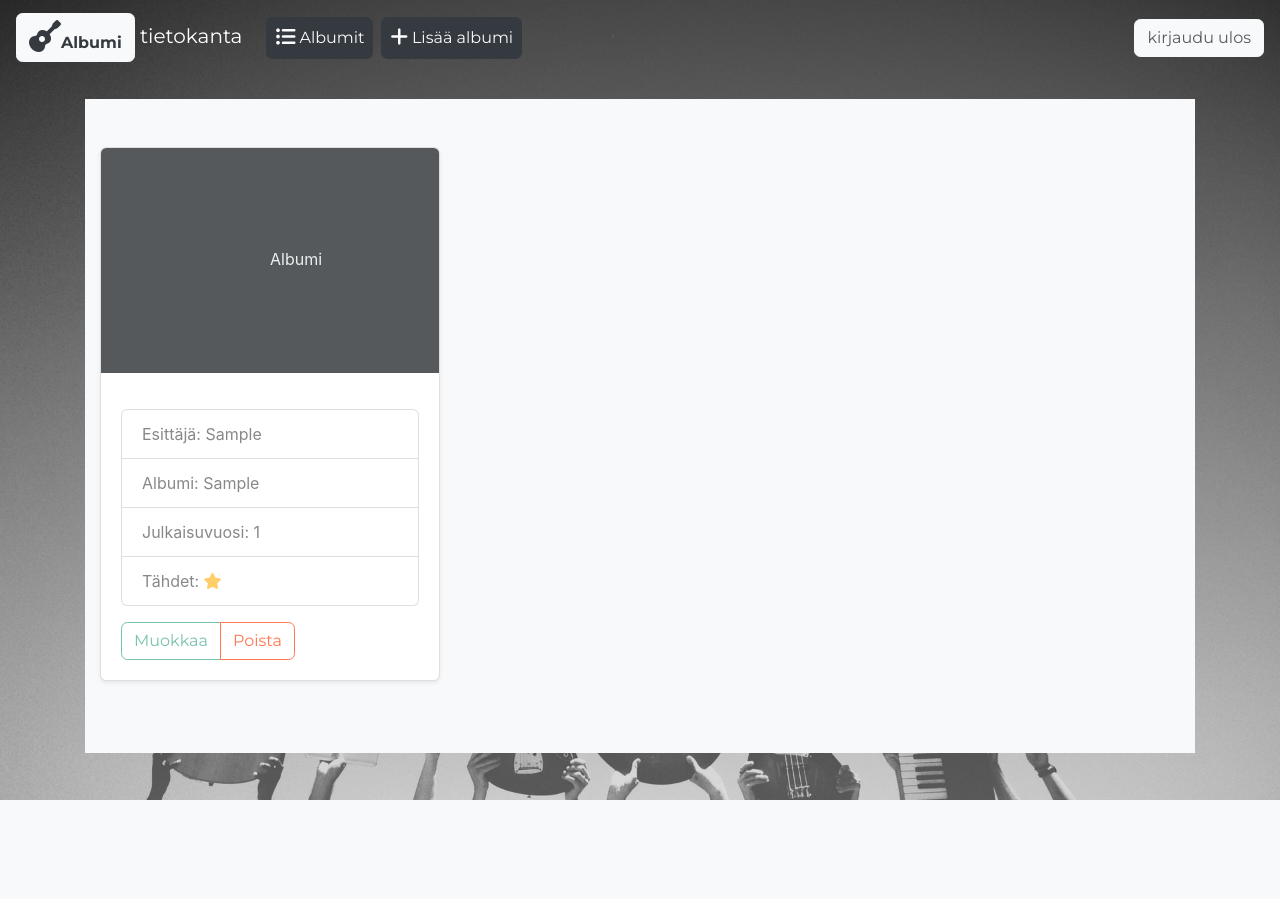
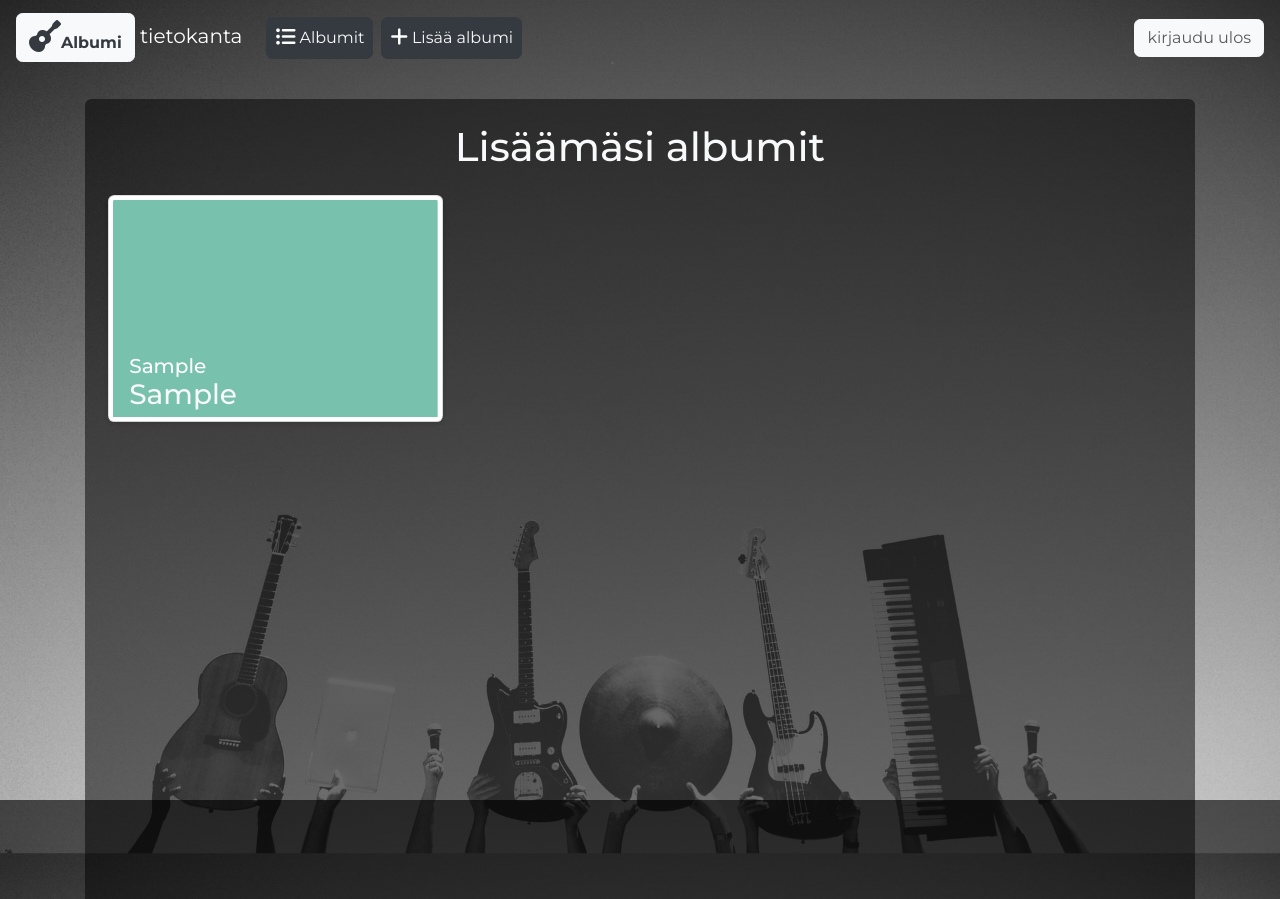
Before and after one commit to anttiromppanen/albumi_tietokanta, a Flask app: page /albums in a window 1280 px wide. Before the commit the page ends 800 px from the top, so only its background shows below. Run offline with Flask 2, Linux system fonts and the light colour scheme; a user stored in the database is signed in; tables that the repository leaves empty hold one stand-in row (values such as "Sample post"); some libraries are stand-ins or nearby versions.

Commit message:
albumien listaus v2

```diff
--- a/application/static/layout.css
+++ b/application/static/layout.css
@@ -14,3 +14,12 @@ body, html {
 .form-bg {
 	background-color: rgba(0, 0, 0, 0.3);
 }
+
+.albumit-bg {
+  background-color: rgba(0, 0, 0, 0.5);
+  min-height: 100vh;
+}
+
+.card-height {
+  height: 225px;
+}
--- a/application/templates/albums/list.html
+++ b/application/templates/albums/list.html
@@ -1,12 +1,14 @@
 {% extends "layout.html" %} {% block body %}
-<div class="album py-5 bg-light">
+<div class="album py-4 pl-2 pr-2 albumit-bg rounded-top">
   <div class="container">
+    <h1 class="text-center text-light mb-4">Lisäämäsi albumit</h1>
     <div class="row">
       {% for album in albums %}
       <div class="col-md-4">
         <div class="card mb-4 shadow-sm">
-          <svg
-            class="bd-placeholder-img card-img-top"
+          <a href="#{{ album.esittajat_albumit_id }}" data-toggle="collapse">
+            <svg
+            class="bd-placeholder-img card-img-top p-1 shadow-sm"
             width="100%"
             height="225"
             xmlns="http://www.w3.org/2000/svg"
@@ -15,36 +17,38 @@
             role="img"
             aria-label="Placeholder: Thumbnail"
           >
-            <title>Albumi</title>
-            <rect width="100%" height="100%" fill="#55595c"></rect>
-            <text x="50%" y="50%" fill="#eceeef" dy=".3em">Albumi</text>
-          </svg>
-          <div class="card-body">
-            <p class="card-text">
+              <title>{{ album.albumi }}</title>
+              <rect width="100%" height="100%" fill="#78C2AD"></rect>
+              <text class="h3" x="5%" y="90%" fill="#f8f9fa" dy=".3em">{{ album.albumi}}
+                <tspan class="h5" x="5%" y="77%" fill="#FFF" dy=".3em">{{ album.esittaja }}</tspan>
+              </text>
+            </svg>
+          </a>
+          <div id={{ album.esittajat_albumit_id }} class="card-body collapse pt-0 pr-1 pb-1 pl-1">
+            <p class="card-text d-none">
               <ul class="list-group">
-                <li class="list-group-item">
-                  Esittäjä: {{ album.esittaja }}
+                <li class="list-group-item rounded-0">
+                  <span class="text-dark">Esittäjä:</span> {{ album.esittaja }}
                 </li>
                 <li class="list-group-item">
-                  Albumi: {{ album.albumi }}
+                  <span class="text-dark">Albumi:</span> {{ album.albumi }}
                 </li>
                 <li class="list-group-item">
-                  Julkaisuvuosi: {{ album.julkaisuvuosi }}
+                  <span class="text-dark">Julkaisuvuosi:</span> {{ album.julkaisuvuosi }}
                 </li>
-                <li class="list-group-item">
-                  Tähdet:
+                <li class="list-group-item rounded-0">
                   {% for i in range(0, album.tahtien_maara) %}
                     <i class="fas fa-star text-warning"></i>
                   {% endfor %}
                 </li>
               </ul>
             </p>
-            <div class="d-flex justify-content-between align-items-center">
+            <div class="d-flex justify-content-center align-items-center pb-2">
               <div class="btn-group">
-                <a href="#" class="btn btn-outline-primary">
+                <a href="{{ url_for('album_via_id', album_id = album.album_id) }}" class="btn btn-outline-primary rounded mr-2">
                   Muokkaa
                 </a>
-                <a href="#" class="btn btn-outline-danger">
+                <a href="{{ url_for('album_delete', album_id = album.esittajat_albumit_id) }}" class="btn btn-outline-danger rounded ml-2">
                   Poista
                 </a>
               </div>
--- a/documentation/todo.txt
+++ b/documentation/todo.txt
@@ -1,5 +1,4 @@
-albumit
-	cardit toimimaan ensin tietokannan datalla ja blank kuvalla
+albumin muokkaussivun ulkoasu
 
 etusivu
 	jotain sisältöä
```
Also changed, not shown: application/static/vinyl-bg.jpg (added).
